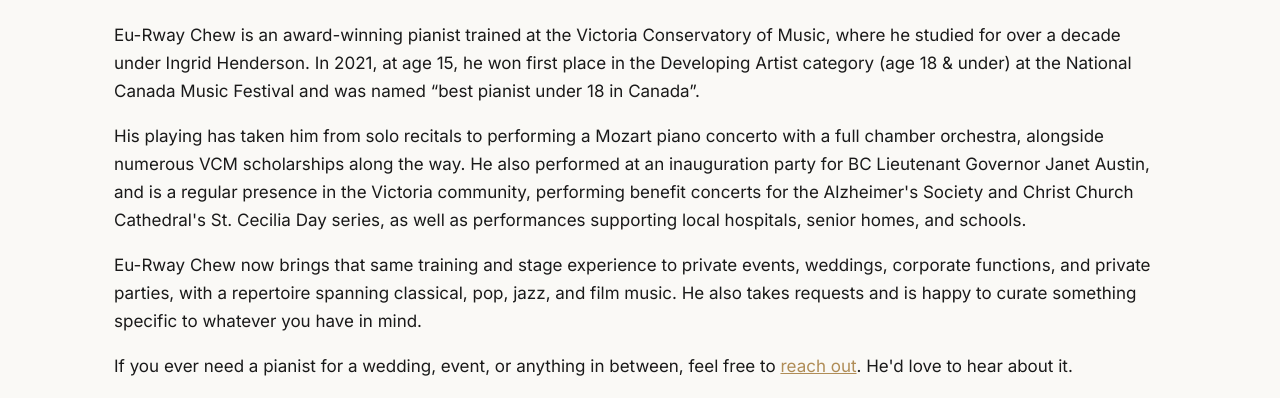
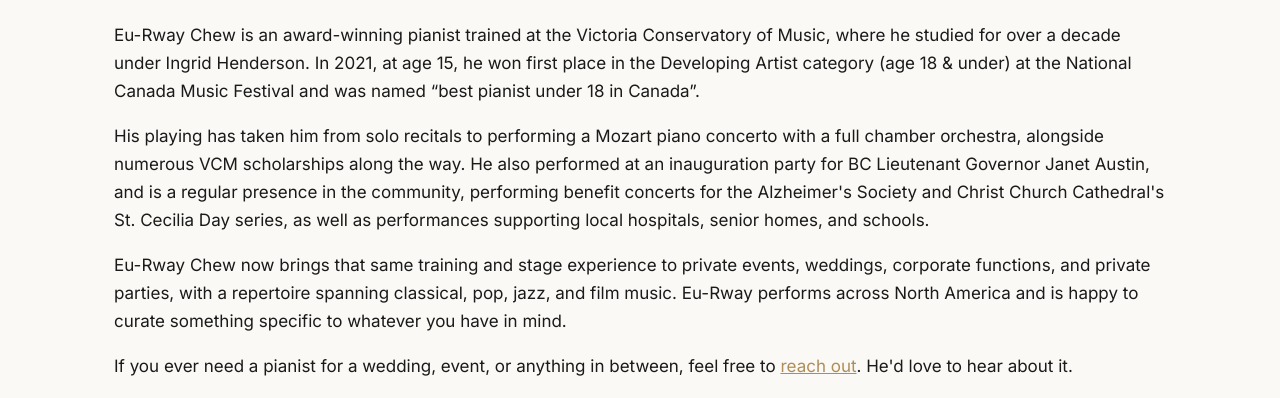
Before and after one commit to cheweurway/piano-website, a plain HTML site: page index.html in a window 1280 px wide. Shown: the part 836-1234 px from the top of the page. Drawn offline with nearby package versions, Linux system fonts and the light colour scheme.

Commit message:
tailor to NA

```diff
--- a/index.html
+++ b/index.html
@@ -63,13 +63,13 @@
       <p>
         His playing has taken him from solo recitals to performing a Mozart piano concerto with a full
         chamber orchestra, alongside numerous VCM scholarships along the way. He also performed at an
-        inauguration party for BC Lieutenant Governor Janet Austin, and is a regular presence in the Victoria
+        inauguration party for BC Lieutenant Governor Janet Austin, and is a regular presence in the
         community, performing benefit concerts for the Alzheimer's Society and Christ Church Cathedral's
         St. Cecilia Day series, as well as performances supporting local hospitals, senior homes, and schools.
       </p>
       <p>
         Eu-Rway Chew now brings that same training and stage experience to private events, weddings, corporate functions,
-        and private parties, with a repertoire spanning classical, pop, jazz, and film music. He also takes requests and
+        and private parties, with a repertoire spanning classical, pop, jazz, and film music. Eu-Rway performs across North America and
          is happy to curate something specific to whatever you have in mind.
       </p>
       <p>
@@ -116,7 +116,7 @@
       <div class="events-row">
         <span class="event-tag">Weddings</span>
         <span class="event-tag">Corporate Events</span>
-        <span class="event-tag">Private Parties</span>
+        <span class="event-tag">Parties</span>
         <span class="event-tag">Background/Ambient Sessions</span>
         <span class="event-tag">Anything You Would Ever Want A Pianist For</span>
         <span class="event-tag">Political Rallies</span>
```
